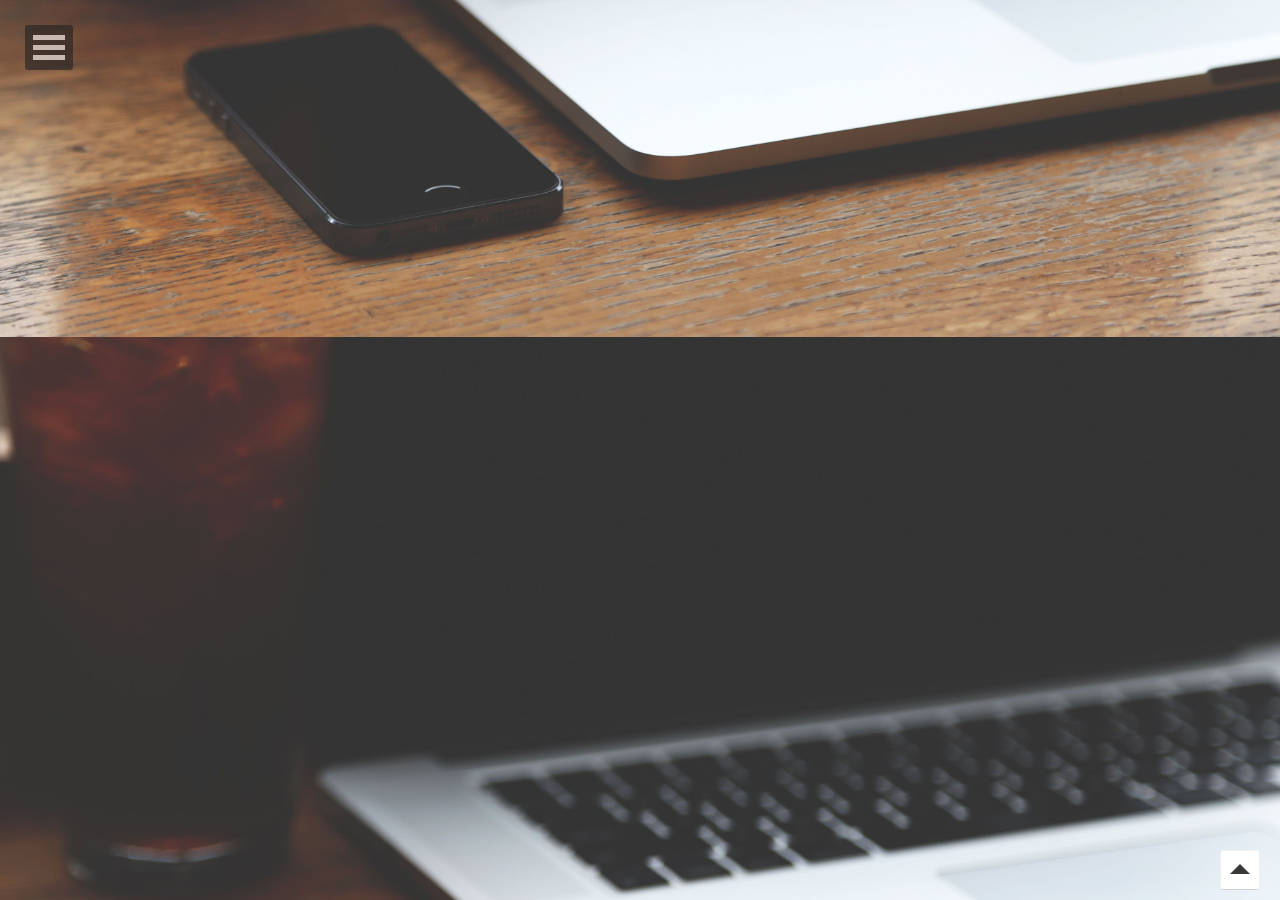
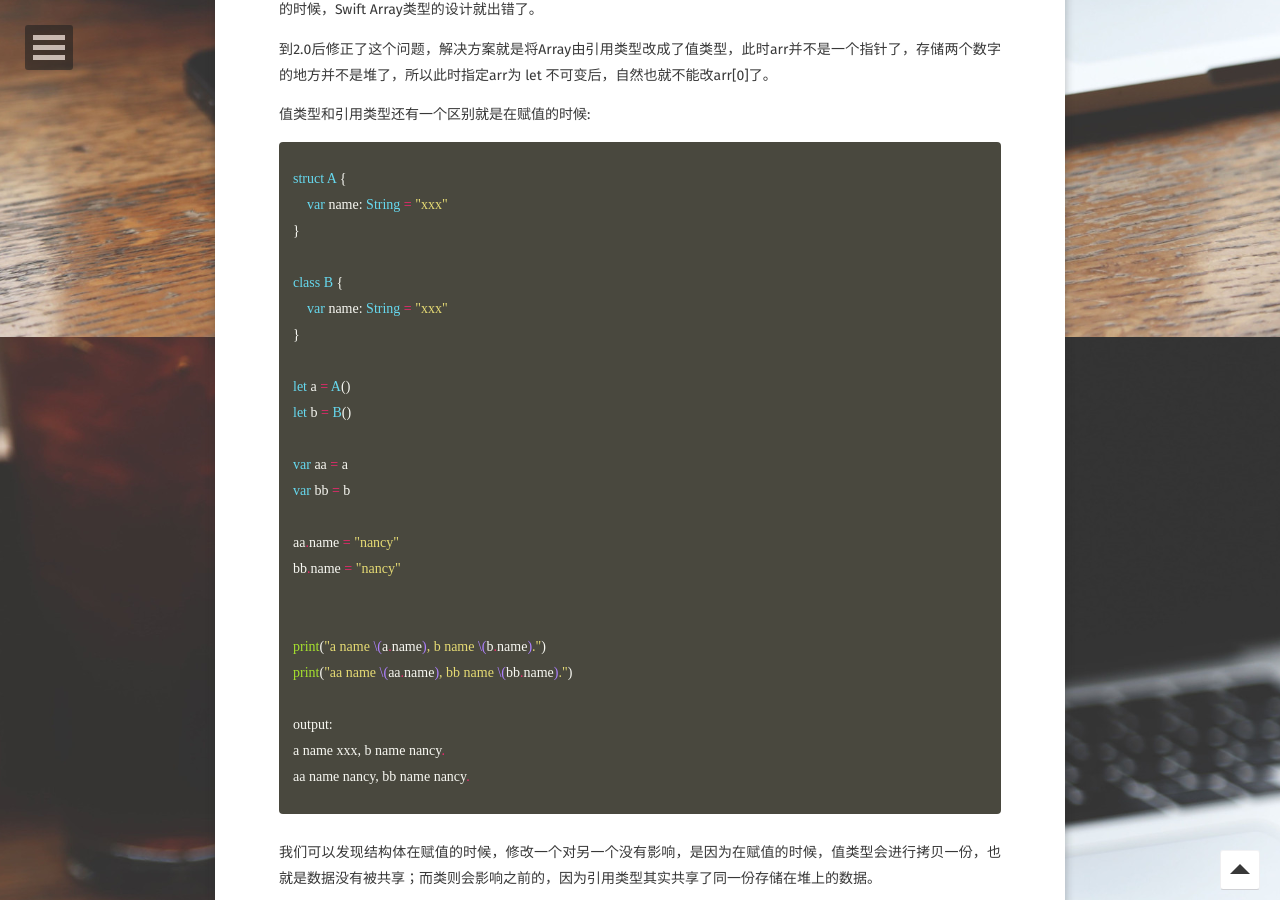
Before and after one commit to longjianjiang/longjianjiang.github.io, a Jekyll site: the page built from _posts/2019-01-21-swift-struct-and-class.md, in a window 1280 px wide and 900 px high, scrolled down 1463 px. Built offline with Jekyll 4.4.1, drawn with Linux system fonts in a browser that asks for light colours; some web fonts are replaced; comment, search, counter and statistics services are not loaded; some of the changed text lies outside the part shown.

Commit message:
Update(auto commit)

```diff
--- a/_posts/2019-01-21-swift-struct-and-class.md
+++ b/_posts/2019-01-21-swift-struct-and-class.md
@@ -11,3 +11,97 @@
 > Swift 中有 class 和 struct，而且 struct 相比传统的C语言中的struct多出了很多功能，使swift中的struct更加像class，这就出现一个问题，怎么选择，当我们创建自定义对象的时候，选择哪一个？
 
 首先给出一个[答案](https://www.mikeash.com/pyblog/friday-qa-2015-07-17-when-to-use-swift-structs-and-classes.html): 当需要值语义就选struct；当需要引用语义，就选class。
+
+上面答案提到了值和引用，两者的本质区别其实是存储内容的地方不同。值类型的数据存放在栈上，而引用类型的数据则存放在堆上。
+
+下面笔者拿Swift中的数组类型来说明值类型和引用类型的区别：
+
+现在Swift版本是4.2，我们知道Array类型是值类型，其实1.0的时候Array 是引用类型，为什么要改成了值类型了呢？
+
+{% highlight swift %}
+// Swift 1.0
+let arr = [5, 6]
+arr[0] = 7 // error
+
+// Swift 2.0 后
+let arr = [5, 6]
+arr[0] = 7 // error
+{% endhighlight %}
+
+上面同样的代码，当arr是引用类型的时候，数组的内容存放在堆上，此时arr其实是一个指针，指向堆上的一块连续内存存放着两个数字，arr[0] 其实就是 *arr, 也就是现在我们做的操作是通过地址改变堆上存储的数据，这应该完全是没有任何问题的，但是在1.0中，因为 arr 被我们指定为 let 不可变，所以编译器就报错了。
+
+{% highlight cpp %}
+int aa = 5;
+int bb = 7;
+
+int *p1 = &aa;
+p1 = &bb;
+*p1 = 10;
+
+int * const p2 = &aa;
+p2 = &bb; // error
+*p2 = 10;
+
+const int *p3 = &aa;
+p3 = &bb;
+*p3 = 10; // error
+{% endhighlight %}
+
+上面这个例子相信大家都知道，默认的p1既可以改变指向地址，也可以改变指向地址中的值。而p2则类似 arr，虽然不允许改变执行地址，但是应该允许改变执行地址中的值。如果需要不允许改变指向地址中的值，则就是p3。所以1.0的时候，Swift Array类型的设计就出错了。
+
+到2.0后修正了这个问题，解决方案就是将Array由引用类型改成了值类型，此时arr并不是一个指针了，存储两个数字的地方并不是堆了，所以此时指定arr为 let 不可变后，自然也就不能改arr[0]了。
+
+值类型和引用类型还有一个区别就是在赋值的时候:
+
+{% highlight swift %}
+struct A {
+    var name: String = "xxx"
+}
+
+class B {
+    var name: String = "xxx"
+}
+
+let a = A()
+let b = B()
+
+var aa = a
+var bb = b
+
+aa.name = "nancy"
+bb.name = "nancy"
+
+
+print("a name \(a.name), b name \(b.name).")
+print("aa name \(aa.name), bb name \(bb.name).")
+
+output:
+a name xxx, b name nancy.
+aa name nancy, bb name nancy.
+{% endhighlight %}
+
+我们可以发现结构体在赋值的时候，修改一个对另一个没有影响，是因为在赋值的时候，值类型会进行拷贝一份，也就是数据没有被共享；而类则会影响之前的，因为引用类型其实共享了同一份存储在堆上的数据。
+
+> 虽然Swift中Array是值类型，但是Swift有做优化，并不是每次都会拷贝，当改变的时候才会拷贝，否则内部还是会共享同一份数据。
+
+是不是看了之前的答案还是不知道如何选择，下面让我们看一下苹果给出的几点建议吧:
+
+- 优先考虑struct
+
+因为Swift 中的struct添加了很多功能，而且值类型更加安全，所以苹果推荐我们优先使用struct。
+
+- 使用class当需要和OC交互时
+
+- 使用class当需要保持同一性
+
+- 使用struct当不需要保持同一性
+
+- 优先考虑struct和protocol的组合来代替类的继承共享特性
+
+当我们建立数据体系结构的时候，苹果推荐我们使用协议，因为协议既适用于struct也适用于class。
+
+## References
+
+[https://docs.swift.org/swift-book/LanguageGuide/ClassesAndStructures.html](https://docs.swift.org/swift-book/LanguageGuide/ClassesAndStructures.html)
+
+[https://www.mikeash.com/pyblog/friday-qa-2015-07-17-when-to-use-swift-structs-and-classes.html](https://www.mikeash.com/pyblog/friday-qa-2015-07-17-when-to-use-swift-structs-and-classes.html)
```
